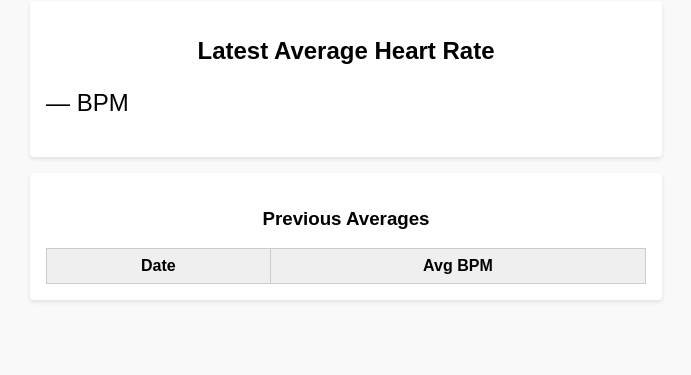
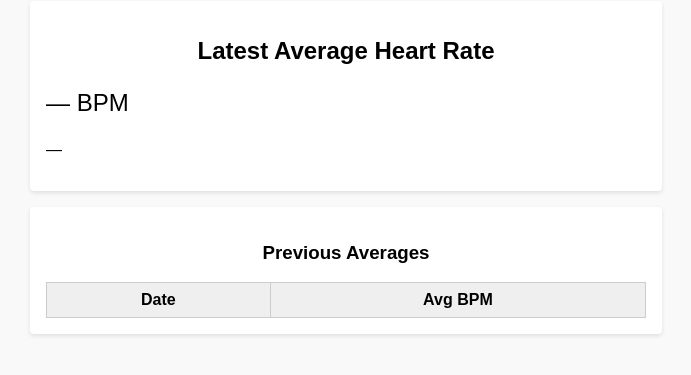
Before and after one commit to janieqing/PulseLink, a plain HTML site: page public/index.html in a window 1280 px wide. Shown: the part 95-470 px from the top of the page, without its empty margins (294-985 px from the left). Drawn offline with Linux system fonts and the light colour scheme; some packages are replaced by stand-ins of ours; no server answers.

Commit message:
Update index.html
added new variables of latest hr and average resting hr

```diff
--- a/public/index.html
+++ b/public/index.html
@@ -34,7 +34,9 @@
     <section>
       <h2>Latest Average Heart Rate</h2>
       <p id="daily-average" style="font-size:1.5rem;">— BPM</p>
-      <p id="latest-date" style="font-size:1rem;"></p>
+      <p class="timestamp">
+        <time id="latest-date" datetime="">—</time>
+      </p>
     </section>
 
     <section>
```
